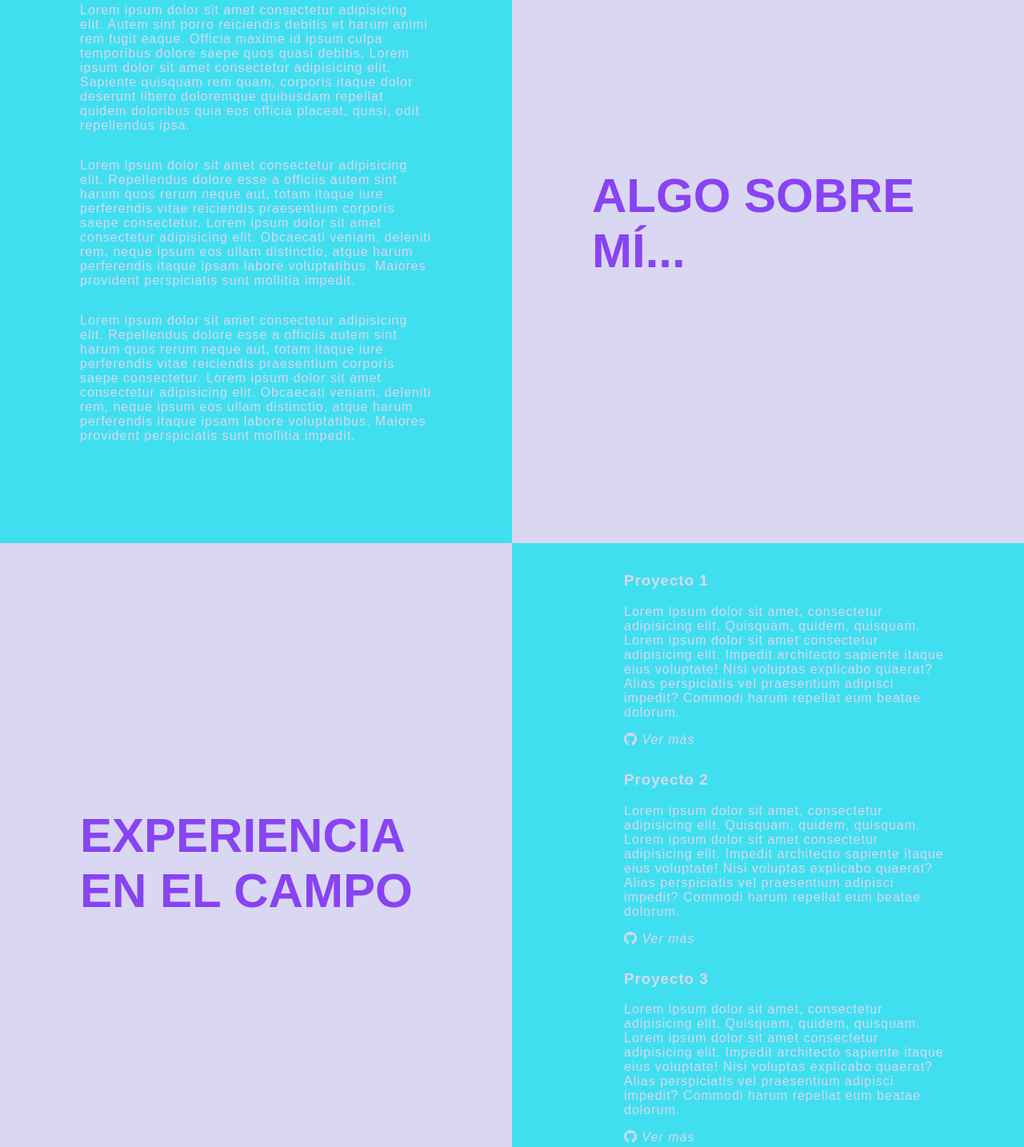
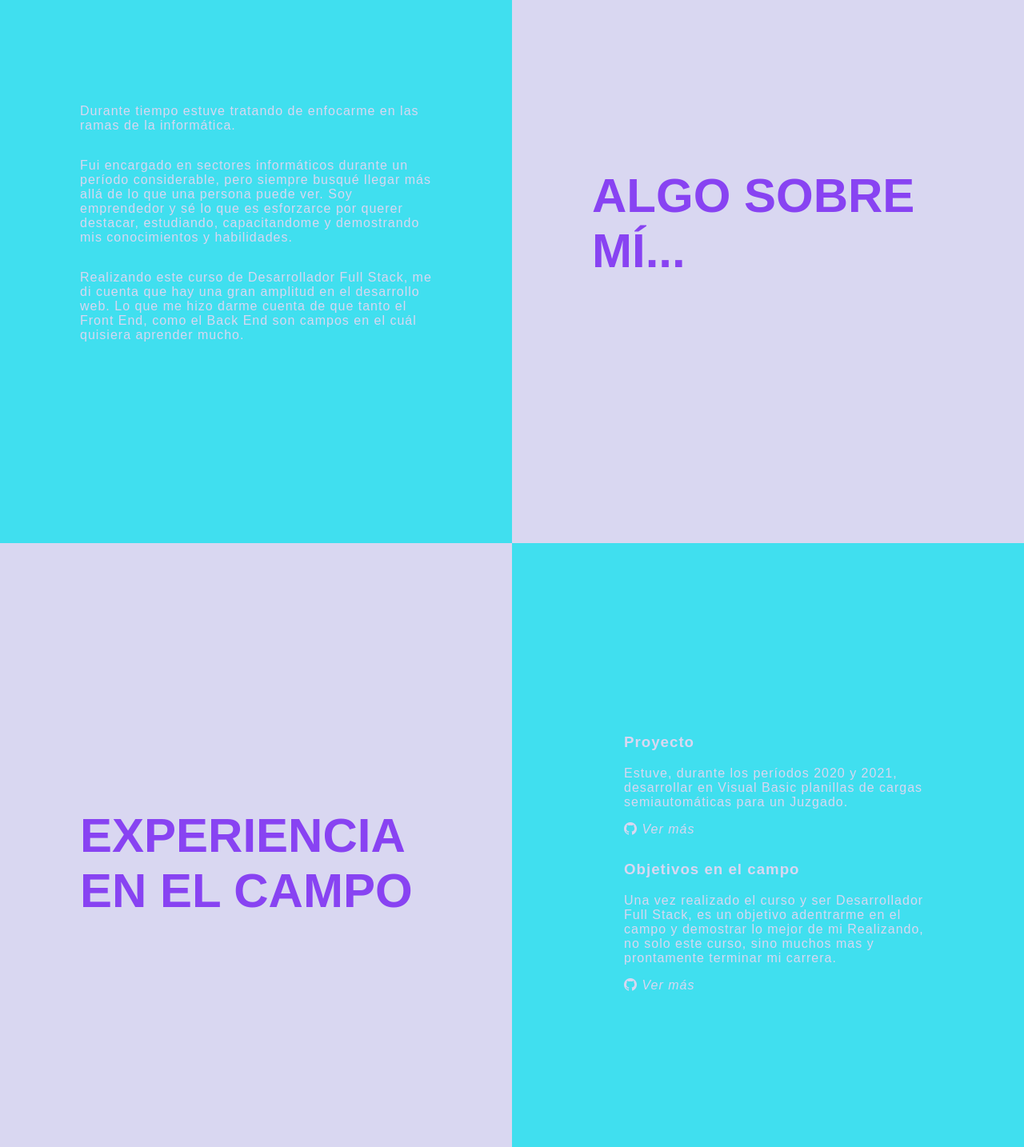
Before and after one commit to martinch12/portfolio-template, a plain HTML site: page index.html in a window 1280 px wide. Shown: the part 921-2355 px from the top of the page at 80% size. Drawn offline with nearby package versions, Linux system fonts and the light colour scheme; a web font is replaced by a local one.

Commit message:
Comentarios

```diff
--- a/index.html
+++ b/index.html
@@ -56,16 +56,16 @@
   <section id="about" class="content">
     <aside class="half-section text-section">
       <p>
-        Lorem ipsum dolor sit amet consectetur adipisicing elit. Autem sint porro reiciendis debitis et harum animi rem fugit eaque. Officia maxime id ipsum culpa temporibus dolore saepe quos quasi debitis.
-        Lorem ipsum dolor sit amet consectetur adipisicing elit. Sapiente quisquam rem quam, corporis itaque dolor deserunt libero doloremque quibusdam repellat quidem doloribus quia eos officia placeat, quasi, odit repellendus ipsa.
+        Durante tiempo estuve tratando de enfocarme en las ramas de la informática.
+
       </p>
       <p>
-        Lorem ipsum dolor sit amet consectetur adipisicing elit. Repellendus dolore esse a officiis autem sint harum quos rerum neque aut, totam itaque iure perferendis vitae reiciendis praesentium corporis saepe consectetur.
-        Lorem ipsum dolor sit amet consectetur adipisicing elit. Obcaecati veniam, deleniti rem, neque ipsum eos ullam distinctio, atque harum perferendis itaque ipsam labore voluptatibus. Maiores provident perspiciatis sunt mollitia impedit.
+        Fui encargado en sectores informáticos durante un período considerable, pero siempre busqué llegar más allá de lo que una persona puede ver.
+        Soy emprendedor y sé lo que es esforzarce por querer destacar, estudiando, capacitandome y demostrando mis conocimientos y habilidades.
       </p>
       <p>
-        Lorem ipsum dolor sit amet consectetur adipisicing elit. Repellendus dolore esse a officiis autem sint harum quos rerum neque aut, totam itaque iure perferendis vitae reiciendis praesentium corporis saepe consectetur.
-        Lorem ipsum dolor sit amet consectetur adipisicing elit. Obcaecati veniam, deleniti rem, neque ipsum eos ullam distinctio, atque harum perferendis itaque ipsam labore voluptatibus. Maiores provident perspiciatis sunt mollitia impedit.
+        Realizando este curso de Desarrollador Full Stack, me di cuenta que hay una gran amplitud en el desarrollo web.
+        Lo que me hizo darme cuenta de que tanto el Front End, como el Back End son campos en el cuál quisiera aprender mucho.
       </p>
     </aside>
     <aside class="half-section title-section">
@@ -80,29 +80,20 @@
     <aside class="half-section text-section">
         <ul class="project-list">
           <li>
-            <h3>Proyecto 1</h3>
+          </li>
+          <li>
+            <h3>Proyecto</h3>
             <p>
-              Lorem ipsum dolor sit amet, consectetur adipisicing elit.
-              Quisquam, quidem, quisquam.
-              Lorem ipsum dolor sit amet consectetur adipisicing elit. Impedit architecto sapiente itaque eius voluptate! Nisi voluptas explicabo quaerat? Alias perspiciatis vel praesentium adipisci impedit? Commodi harum repellat eum beatae dolorum.
+              Estuve, durante los períodos 2020 y 2021, desarrollar en Visual Basic planillas de cargas semiautomáticas para un Juzgado.
             </p>
             <a class="project-link" href="#"><i class="bi bi-github"></i> Ver más</a>
           </li>
           <li>
-            <h3>Proyecto 2</h3>
+            <h3>Objetivos en el campo</h3>
             <p>
-              Lorem ipsum dolor sit amet, consectetur adipisicing elit.
-              Quisquam, quidem, quisquam.
-              Lorem ipsum dolor sit amet consectetur adipisicing elit. Impedit architecto sapiente itaque eius voluptate! Nisi voluptas explicabo quaerat? Alias perspiciatis vel praesentium adipisci impedit? Commodi harum repellat eum beatae dolorum.
-            </p>
-            <a class="project-link" href="#"><i class="bi bi-github"></i> Ver más</a>
-          </li>
-          <li>
-            <h3>Proyecto 3</h3>
-            <p>
-              Lorem ipsum dolor sit amet, consectetur adipisicing elit.
-              Quisquam, quidem, quisquam.
-              Lorem ipsum dolor sit amet consectetur adipisicing elit. Impedit architecto sapiente itaque eius voluptate! Nisi voluptas explicabo quaerat? Alias perspiciatis vel praesentium adipisci impedit? Commodi harum repellat eum beatae dolorum.
+              Una vez realizado el curso y ser Desarrollador Full Stack, es un objetivo adentrarme en el campo y demostrar lo mejor de mi
+              Realizando, no solo este curso, sino muchos mas y prontamente terminar mi carrera.
+
             </p>
             <a class="project-link" href="#"><i class="bi bi-github"></i> Ver más</a>
           </li>
@@ -137,7 +128,7 @@
     </div>
       <div class="footer-section-container">
         <p>
-          &copy; 2022 - <a class="footer-link" href="https://www.linkedin.com">Nombre y Apellido</a>
+          &copy; 2022 - <a class="footer-link" href="https://www.linkedin.com">Ernesto Martín Chauque</a>
         </p>
       </div>
   </footer>
```
